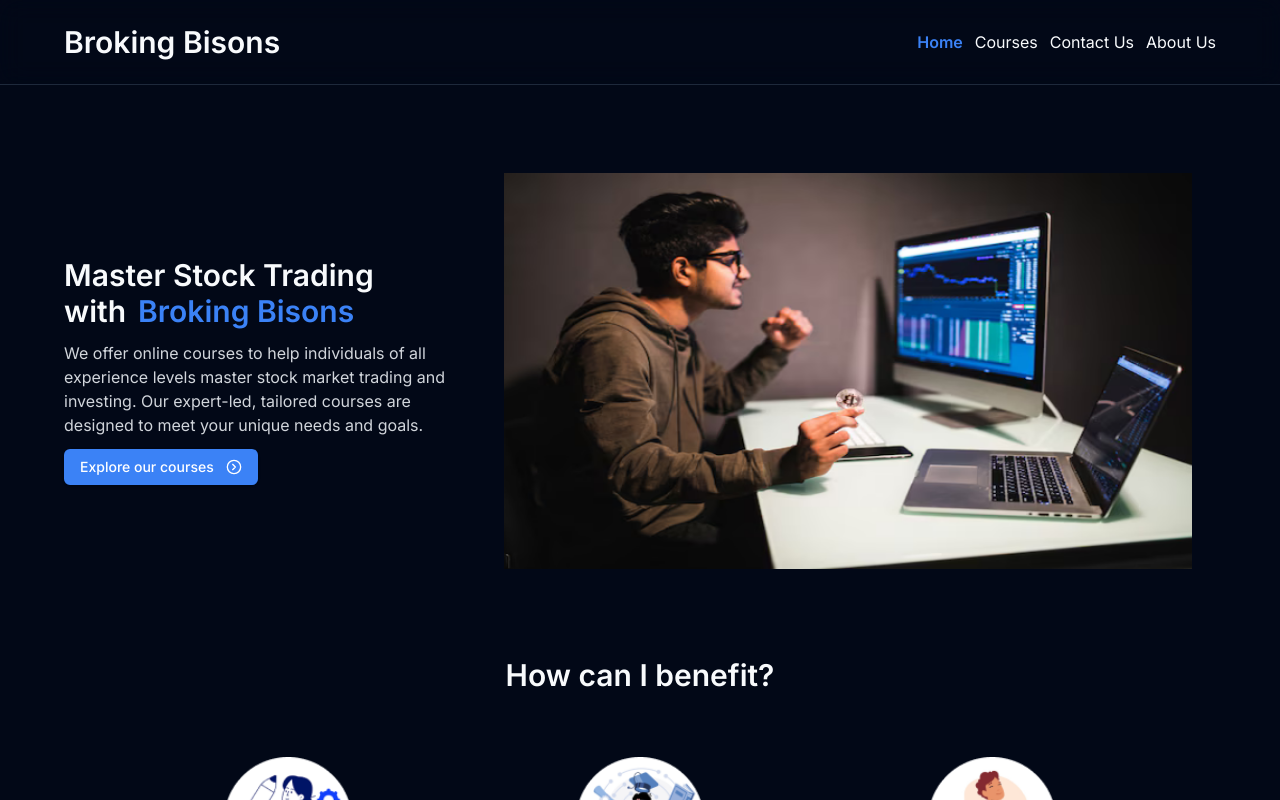
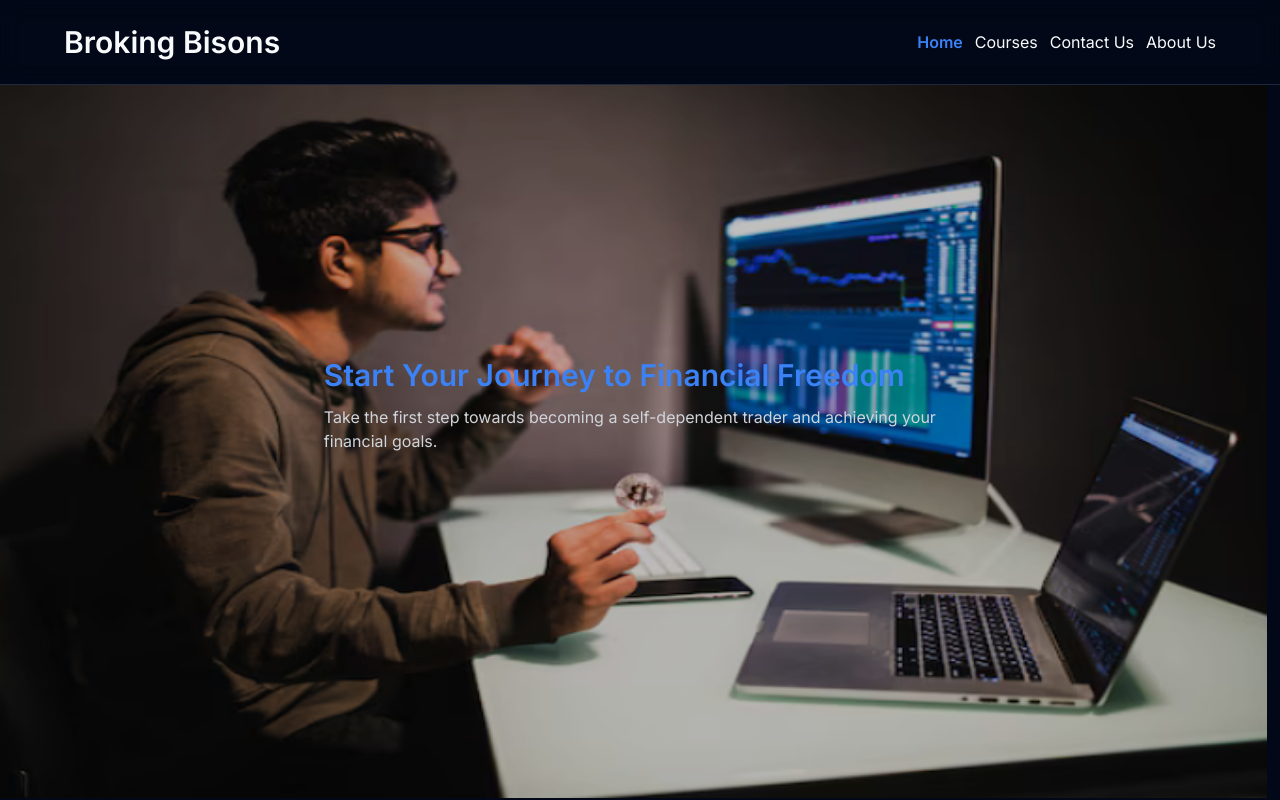
Before and after one commit to yash91989201/broking_bisons, a Next.js app: page / in a window 1280 px wide. Shown: the top 800 px of the page. Built offline with nearby package versions, Linux system fonts and the light colour scheme.

Commit message:
feat: add carousel slides with content

```diff
--- a/src/components/home/hero-section.tsx
+++ b/src/components/home/hero-section.tsx
@@ -1,6 +1,8 @@
 "use client";
 import Image from "next/image";
 import Autoplay from "embla-carousel-autoplay";
+// UTILS
+import { cn } from "@/lib/utils";
 // UI
 import {
 	Carousel,
@@ -8,51 +10,68 @@ import {
 	CarouselItem,
 } from "@/components/ui/carousel";
 import { Button } from "@/components/ui/button";
+// CONSTANTS
+import { CAROUSEL_SLIDES } from "@/constants";
 // ICONS
 import { ChevronRightCircle } from "lucide-react";
 
 export default function HeroSection() {
 	return (
-		<section className="lg:px-6 my-8 lg:my-16">
-			<div className="flex items-center justify-between flex-col-reverse lg:flex-row max-w-[90vw] mx-auto">
-				{/* hero content */}
+		<section className="relative w-[99vw] aspect-square sm:aspect-video flex items-center justify-center">
+			<Image
+				src="/assets/hero-img.png"
+				alt="hero image"
+				fill
+				className="brightness-75"
+			/>
+
+			<div className="w-[96%] sm:w-4/5 md:w-3/4 lg:w-1/2">
+				<Carousel
+					plugins={[
+						Autoplay({
+							delay: 1500,
+						}),
+					]}
+				>
+					<CarouselContent>
+						<CarouselItem>
 							<div className="flex flex-col max-w-2xl gap-3">
 								<h2 className="text-xl lg:text-3xl font-semibold space-x-3">
 									<span>Master Stock Trading with</span>
 									<span className="text-primary">Broking Bisons</span>
 								</h2>
 								<p className="text-gray-300 text-sm lg:text-base">
-						We offer online courses to help individuals of all experience levels
-						master stock market trading and investing. Our expert-led, tailored
-						courses are designed to meet your unique needs and goals.
+									We offer online courses to help individuals of all experience
+									levels master stock market trading and investing. Our
+									expert-led, tailored courses are designed to meet your unique
+									needs and goals.
 								</p>
 								<Button className="gap-3 dark:text-white w-fit">
 									<span>Explore our courses</span>
 									<ChevronRightCircle className="size-4" />
 								</Button>
 							</div>
-				{/* hero-image/s */}
-				<div className="p-6">
-					<Carousel
-						plugins={[
-							Autoplay({
-								delay: 2000,
-							}),
-						]}
+						</CarouselItem>
+						{CAROUSEL_SLIDES.map((carousel, index) => (
+							<CarouselItem className="w-fit" key={carousel.heading}>
+								<div className="flex flex-col max-w-2xl gap-3">
+									<h2
+										className={cn(
+											index % 2 === 0 ? "text-white" : "text-primary",
+											"text-xl lg:text-3xl font-semibold space-x-3"
+										)}
 									>
-						<CarouselContent>
-							{[1, 2, 3, 4].map((imgSrc) => (
-								<CarouselItem
-									className="relative aspect-video w-20 md:w-24 lg:w-44 rounded-md overflow-hidden"
-									key={imgSrc}
-								>
-									<Image src="/assets/hero-img.png" alt="hero image" fill />
+										{carousel.heading}
+									</h2>
+									<p className="text-gray-300 text-sm lg:text-base">
+										{carousel.description}
+									</p>
+								</div>
 							</CarouselItem>
 						))}
 					</CarouselContent>
 				</Carousel>
 			</div>
-			</div>
 		</section>
 	);
 }
--- a/src/constants/index.ts
+++ b/src/constants/index.ts
@@ -1,3 +1,22 @@
+export const CAROUSEL_SLIDES = [
+  {
+    heading: "Master the Stock Market",
+    description: "Gain a deep understanding of stock market fundamentals and advanced trading strategies with our comprehensive courses.",
+  },
+  {
+    heading: "Learn from Industry Experts",
+    description: "Get insights and practical advice from seasoned professionals with years of experience in the stock market.",
+  },
+  {
+    heading: "Invest with Confidence",
+    description: "Develop the skills and knowledge needed to make informed investment decisions and manage your portfolio effectively.",
+  },
+  {
+    heading: "Start Your Journey to Financial Freedom",
+    description: "Take the first step towards becoming a self-dependent trader and achieving your financial goals.",
+  }
+]
+
 export const BENEFITS = [
   {
     label: " Master Comprehensive Trading Skills",
```
Lines whose indentation alone changed are shown as unchanged.
